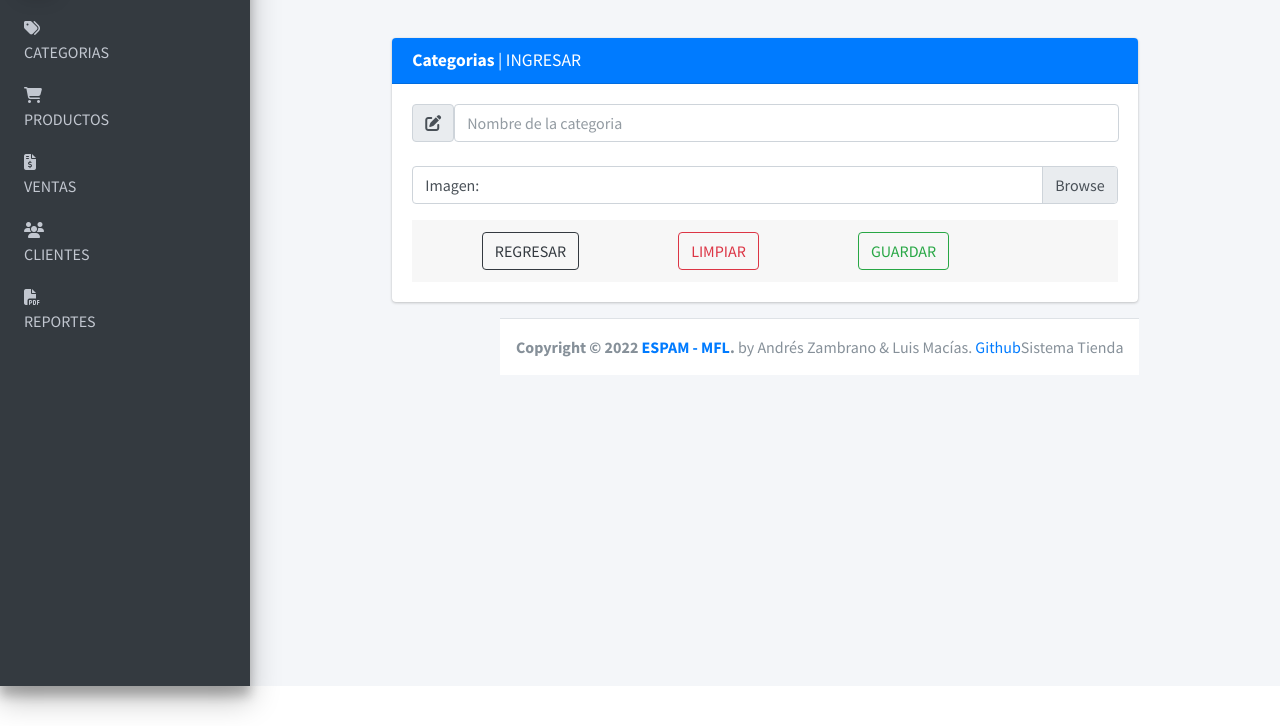
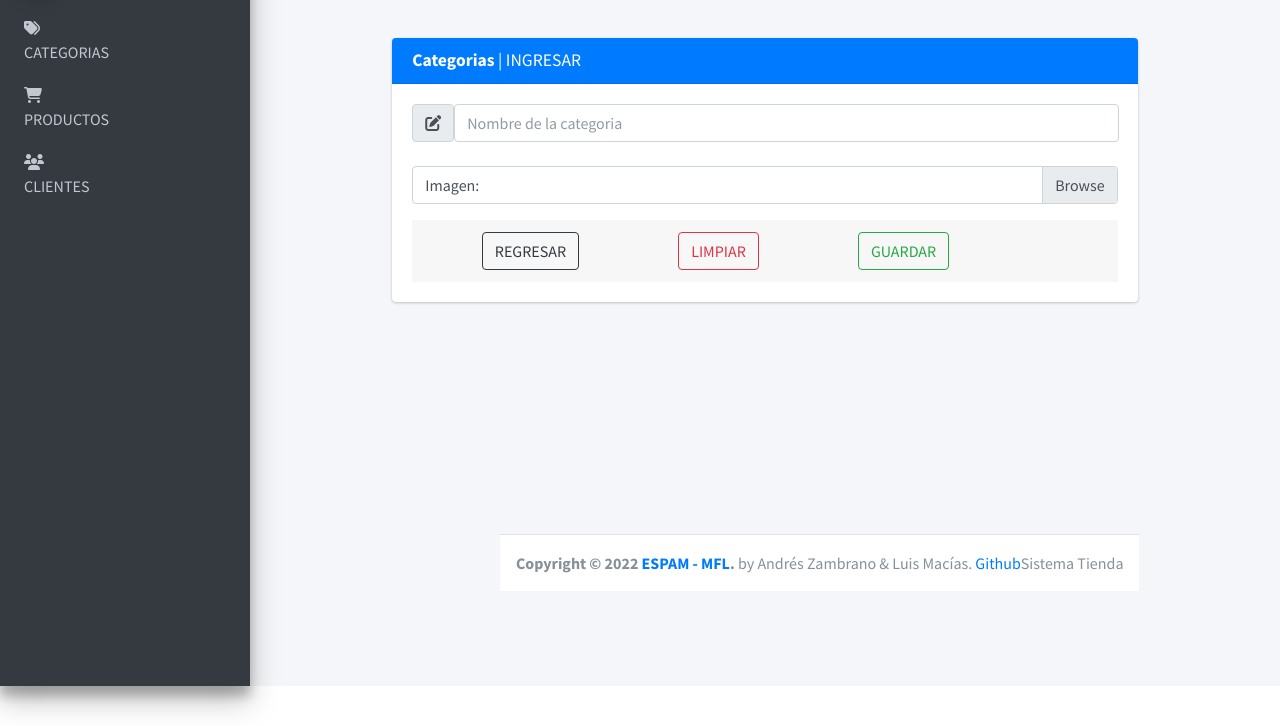
Before and after one commit to andres174/sistemaTienda, a Laravel app: page /categories-form in a window 1280 px wide. Shown: the part 57-783 px from the top of the page. Run offline with Laravel 9, Linux system fonts and the light colour scheme; some libraries are stand-ins or nearby versions.

Commit message:
Ultimo commit antes de la presentacion

```diff
--- a/app/Http/Livewire/ProductsComponent.php
+++ b/app/Http/Livewire/ProductsComponent.php
@@ -69,6 +69,7 @@
         ->select('products.*', 'c.name as category')
         ->where('products.name', 'like', '%'.$this->search.'%')
         ->orWhere('c.name', 'like', '%'.$this->search.'%')
+        ->orWhere('products.barcode', 'like', '%'.$this->search.'%')
         ->paginate(5);
         $c = Category::all();
         return view('livewire.products-component', compact('p', 'c'))
--- a/resources/views/layouts/app.blade.php
+++ b/resources/views/layouts/app.blade.php
@@ -26,9 +26,9 @@
     <div id="app">
         <nav class="navbar navbar-expand-md navbar-light bg-white shadow-sm">
             <div class="container">
-                <a class="navbar-brand" href="{{ url('/') }}">
+               {{--  <a class="navbar-brand" href="{{ url('/') }}">
                     {{ config('app.name', 'Laravel') }}
-                </a>
+                </a> --}}
                 <button class="navbar-toggler" type="button" data-bs-toggle="collapse" data-bs-target="#navbarSupportedContent" aria-controls="navbarSupportedContent" aria-expanded="false" aria-label="{{ __('Toggle navigation') }}">
                     <span class="navbar-toggler-icon"></span>
                 </button>
--- a/resources/views/secciones/sidebar.blade.php
+++ b/resources/views/secciones/sidebar.blade.php
@@ -40,7 +40,7 @@
                     </div>
                 </a>
             </li>
-            <li class="nav-item">
+            {{-- <li class="nav-item">
                 <a href="{{url('pos')}}" class="nav-link">
                     <div class="base-menu">
                         <div class="base-icons">
@@ -49,7 +49,7 @@
                         <p>VENTAS</p>
                     </div>
                 </a>
-            </li>
+            </li> --}}
             {{-- <li class="nav-item">
                 <a href="" class="nav-link">
                     <div class="base-menu">
@@ -110,7 +110,7 @@
                     </div>
                 </a>
             </li> --}}
-            <li class="nav-item">
+            {{-- <li class="nav-item">
                 <a href="" class="nav-link">
                     <div class="base-menu">
                         <div class="base-icons">
@@ -119,7 +119,7 @@
                         <p>REPORTES</p>
                     </div>
                 </a>
-            </li>
+            </li> --}}
         </ul>
 
     </nav>
```
Also changed, not shown: resources/views/livewire/categories-form.blade.php (+9 -0 lines).
